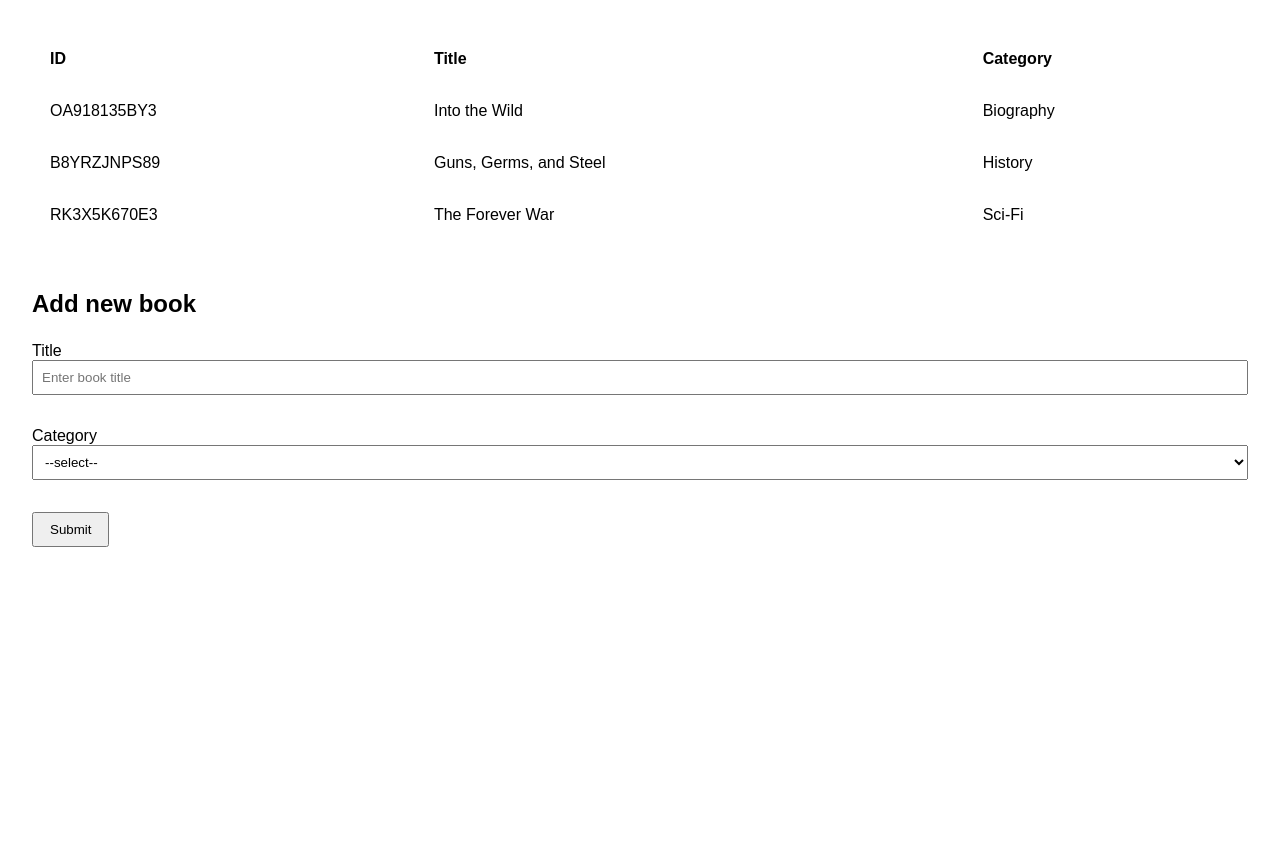
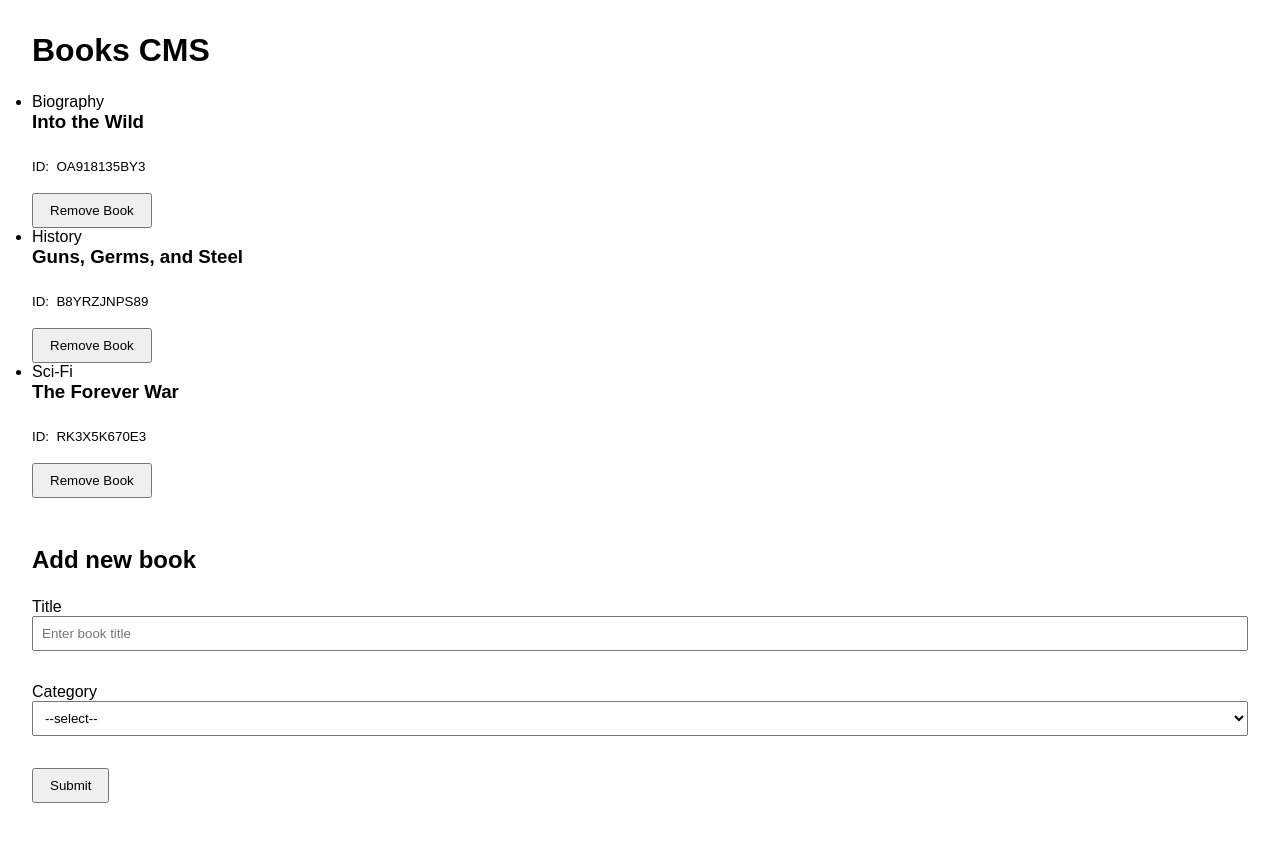
Before and after one commit to cyonii/bookstore-cms, a React (Create React App) app: page / in a window 1280 px wide. Shown: the top 842 px of the page. Before the commit the page ends 800 px from the top, so only its background shows below. Built offline with nearby package versions, Linux system fonts and the light colour scheme.

Commit message:
Prefer list over table
For ease in styling

```diff
--- a/src/components/BookItem.js
+++ b/src/components/BookItem.js
@@ -1,14 +1,28 @@
 import PropTypes from 'prop-types';
+import { useDispatch } from 'react-redux';
+import { removeBook } from '../actions';
 
 const BookItem = (props) => {
   const { book } = props;
+  const dispatch = useDispatch();
+
+  const handleRemoveBook = () => dispatch(removeBook(book.id));
 
   return (
-    <tr>
-      <td>{book.id}</td>
-      <td>{book.title}</td>
-      <td>{book.category}</td>
-    </tr>
+    <li className="book-item">
+      <p className="book-category">{book.category}</p>
+      <h3 className="book-title">{book.title}</h3>
+      <p className="book-id">
+        <small>
+          ID:&nbsp;&nbsp;
+          <span>{book.id}</span>
+        </small>
+      </p>
+      <br />
+      <button type="button" className="book-remove-btn" onClick={handleRemoveBook}>
+        Remove Book
+      </button>
+    </li>
   );
 };
 
--- a/src/containers/BooksList.js
+++ b/src/containers/BooksList.js
@@ -7,16 +7,10 @@ const BooksList = (props) => {
   const tableRows = books.map((book) => <BookItem key={book.id} book={book} />);
 
   return (
-    <table className="book-list">
-      <thead>
-        <tr>
-          <th>ID</th>
-          <th>Title</th>
-          <th>Category</th>
-        </tr>
-      </thead>
-      <tbody>{tableRows}</tbody>
-    </table>
+    <ul className="book-list">
+      <h1>Books CMS</h1>
+      {tableRows}
+    </ul>
   );
 };
 
```
